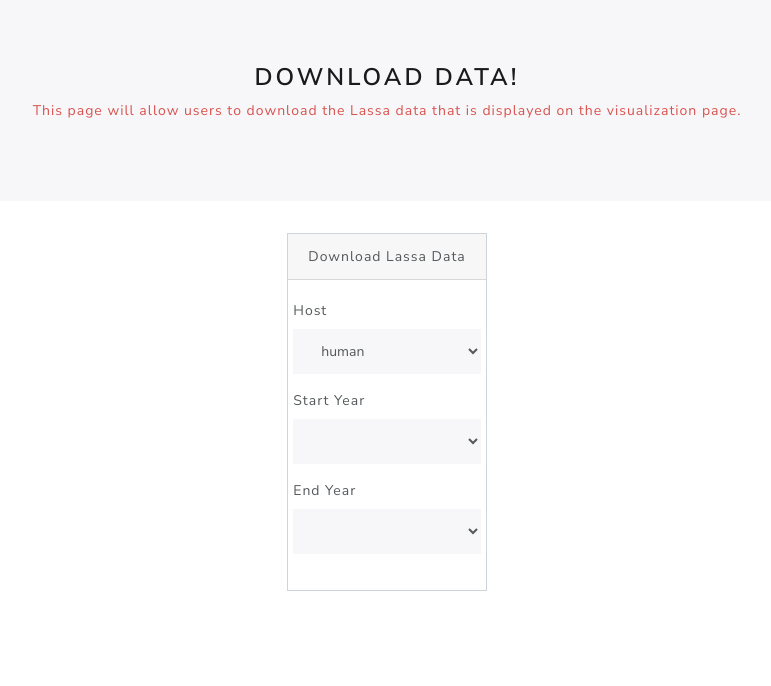
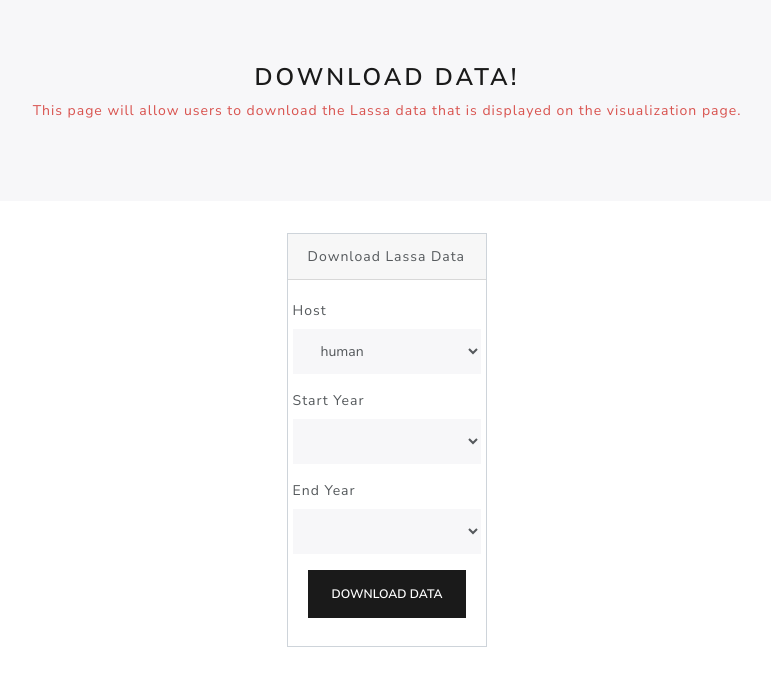
Before and after one commit to tvarrelman/LassaMapping, a Flask app: page /Download in a window 1280 px wide. Shown: the part 92-778 px from the top of the page, without its empty margins (253-1024 px from the left). Run offline with Flask 2, Linux system fonts and the light colour scheme; data that the repository does not hold is empty; some libraries are stand-ins or nearby versions.

Commit message:
added submit button to form

```diff
--- a/LassaMappingApp/templates/download.html
+++ b/LassaMappingApp/templates/download.html
@@ -27,6 +27,7 @@
 			<h3>{{message}}</h3>
 			<p style="text-align: center" class="text-danger"> This page will allow users to download the Lassa data that is displayed on the visualization page.</p>
 		</div>
+		<form>
 			<div class="row justify-content-center">
 				<div class="card border-secondary mb-3">
 					<div class="card-header">Download Lassa Data</div>
@@ -54,9 +55,11 @@
 								{% endfor %}
 							</select>
 						</div>
+					<button type="submit" class="btn btn-primary mb-2">Download Data</button>
 					</div>
 				</div>
 			</div>
+		</form>
 		<script>
 			var hostList = document.getElementById("Host");
 			hostList.options[0].selected = true;
```
Lines whose indentation alone changed are shown as unchanged.
